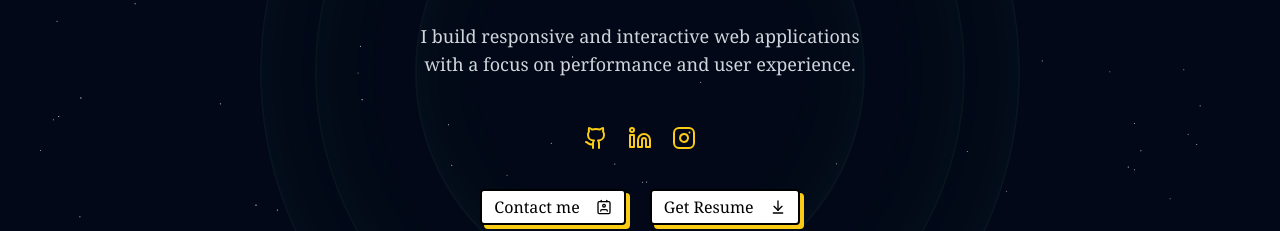
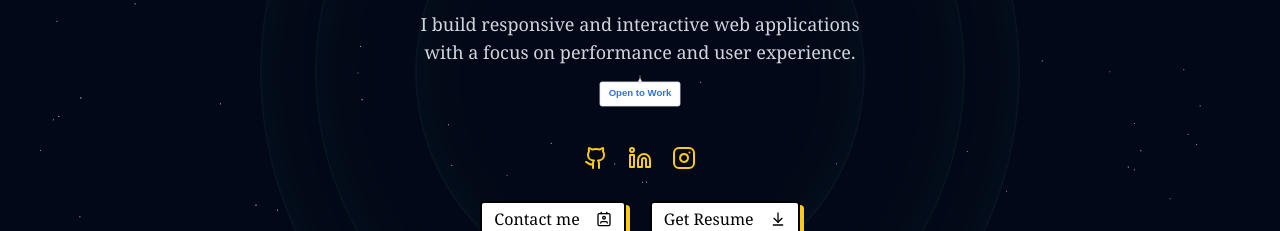
Before and after one commit to yogesh2104/abt.yogesh, a Next.js app: page / in a window 1280 px wide. Shown: the part 328-559 px from the top of the page. Built offline with nearby package versions, Linux system fonts and the light colour scheme; no server answers; a web font is replaced by a local one.

Commit message:
feat:added open to work

```diff
--- a/app/globals.css
+++ b/app/globals.css
@@ -90,3 +90,8 @@
   height: 24px !important;
   width: 28px !important;
 }
+
+@keyframes swing {
+  0% { transform: rotate(3deg); }
+  100% { transform: rotate(-3deg); }
+}
--- a/app/page.jsx
+++ b/app/page.jsx
@@ -3,6 +3,7 @@ import { siteConfig } from "@/config/site";
 import { ArrowDownToLine, Contact, Github, Instagram, Linkedin } from "lucide-react";
 import Link from "next/link";
 import ElevatedButton from "@/components/elevated-button";
+import OpenToWork from "@/components/open-to-work";
 
 export const metadata = {
   title: 'abt-yogesh || Home',
@@ -23,7 +24,60 @@ export default function Home() {
           I build responsive and interactive web applications with a focus on performance and user experience.
         </p>
 
-        <div className="my-12 flex items-center gap-5">
+        <div className="w-full max-w-[400px] h-[80px]">
+
+          <svg xmlns="http://www.w3.org/2000/svg" viewBox="0 0 400 200" className="w-full h-full">
+            <line x1="200" y1="20" x2="200" y2="40" stroke="#999" strokeWidth="2">
+              <animateTransform
+                attributeName="transform"
+                type="rotate"
+                values="-3 200 20;3 200 20;-3 200 20"
+                dur="2s"
+                repeatCount="indefinite"/>
+            </line>
+
+            <circle cx="200" cy="20" r="4" fill="#000"/>
+
+            <g transform-origin="200 20">
+              <animateTransform
+                attributeName="transform"
+                type="rotate"
+                values="-3;3;-3"
+                dur="2s"
+                repeatCount="indefinite"
+                additive="sum"/>
+
+              <rect x="100" y="45" width="200" height="60" rx="5"
+                fill="rgba(0,0,0,0.1)"
+                transform="translate(5,5)"/>
+
+              <rect x="100" y="40" width="200" height="60" rx="5"
+                fill="#fff"
+                stroke="#e5e7eb"
+                strokeWidth="2"/>
+
+              <path d="M195,40 L205,40 L200,30 Z"
+                fill="#fff"
+                stroke="#999"
+                strokeWidth="1"/>
+
+              <text x="200" y="75"
+                fontFamily="Arial, sans-serif"
+                fontSize="24"
+                fontWeight="bold"
+                fill="#2c73e4"
+                textAnchor="middle"
+                className="text-primary">
+                Open to Work
+              </text>
+            </g>
+          </svg>
+
+        </div>
+
+        {/* <OpenToWork/> */}
+
+        <div className="mb-10 flex items-center gap-5">
           <Link
             href={siteConfig.personalData?.github}
             target='_blank'
--- a/config/site.js
+++ b/config/site.js
@@ -15,7 +15,7 @@ export const siteConfig = {
         phone:"+91 8850281705",
         address:"Thane, Maharashtra India 400604",
         github:"https://github.com/yogesh2104/abt.yogesh",
-        linkedIn: 'www.linkedin.com/in/abt-yogesh',
+        linkedIn: 'https://www.linkedin.com/in/abt-yogesh',
         instagram:"https://instagram.com/im.yogesh_?igsh=ZWw2ZGp6em45aW54",
         twitter: '',
         stackOverflow: '',
```
Also changed, not shown: 1 other file (tests, documents, lock files or other folders).
